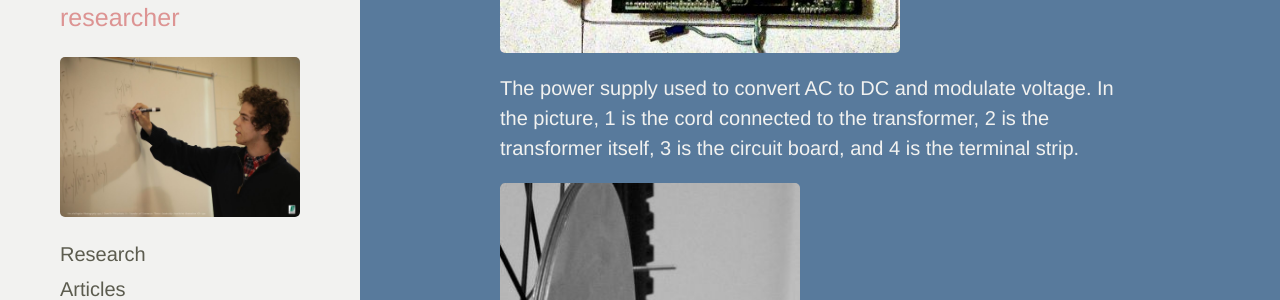
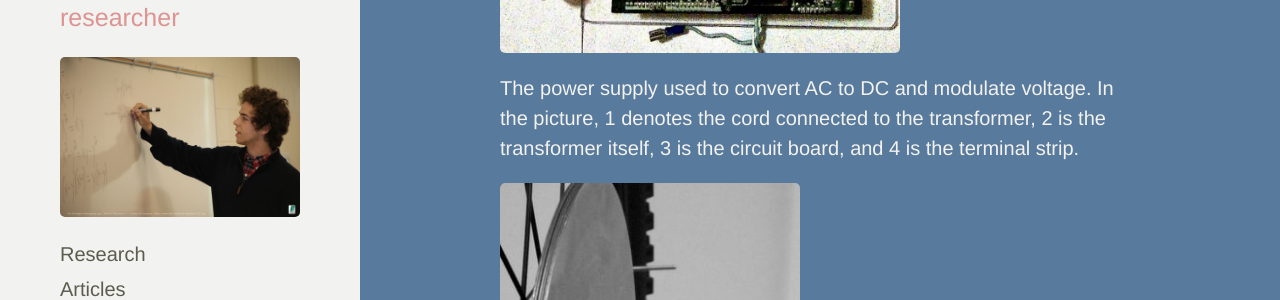
Before and after one commit to cakoch10/cakoch10.github.io, a Jekyll site: the page built from electromagnetism.md, in a window 1280 px wide and 900 px high, scrolled down 1607 px. Shown: the part 183-483 px from the top of the window. Built offline with Jekyll 4.4.1, drawn with Linux system fonts in a browser that asks for light colours; Markdown is read by kramdown in place of the engine named in the settings.

Commit message:
Update electromagnetism.md

```diff
--- a/electromagnetism.md
+++ b/electromagnetism.md
@@ -15,7 +15,7 @@ title: About Electromagnetic Braking
 
 <figure>
   <img src="https://raw.githubusercontent.com/cakoch10/cakoch10.github.io/master/public/power.jpg" alt="Photo of Brake" style="width: 400px;" />
-  <figcaption><span style="color:#f2f2f0">The power supply used to convert AC to DC and modulate voltage. In the picture, 1 is the cord connected to the transformer, 2 is the transformer itself, 3 is the circuit board, and 4 is the terminal strip.</span></figcaption>
+  <figcaption><span style="color:#f2f2f0">The power supply used to convert AC to DC and modulate voltage. In the picture, 1 denotes the cord connected to the transformer, 2 is the transformer itself, 3 is the circuit board, and 4 is the terminal strip.</span></figcaption>
 </figure>
 
 <figure>
```
